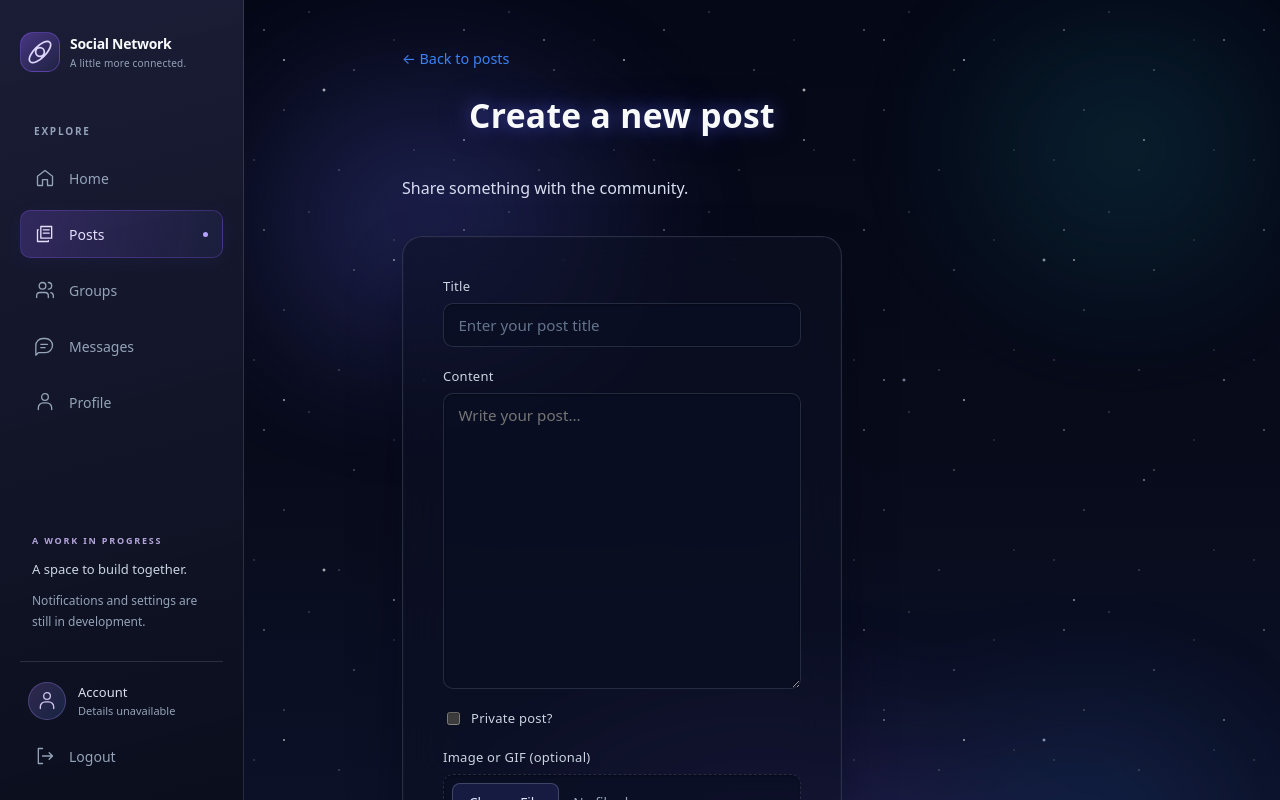
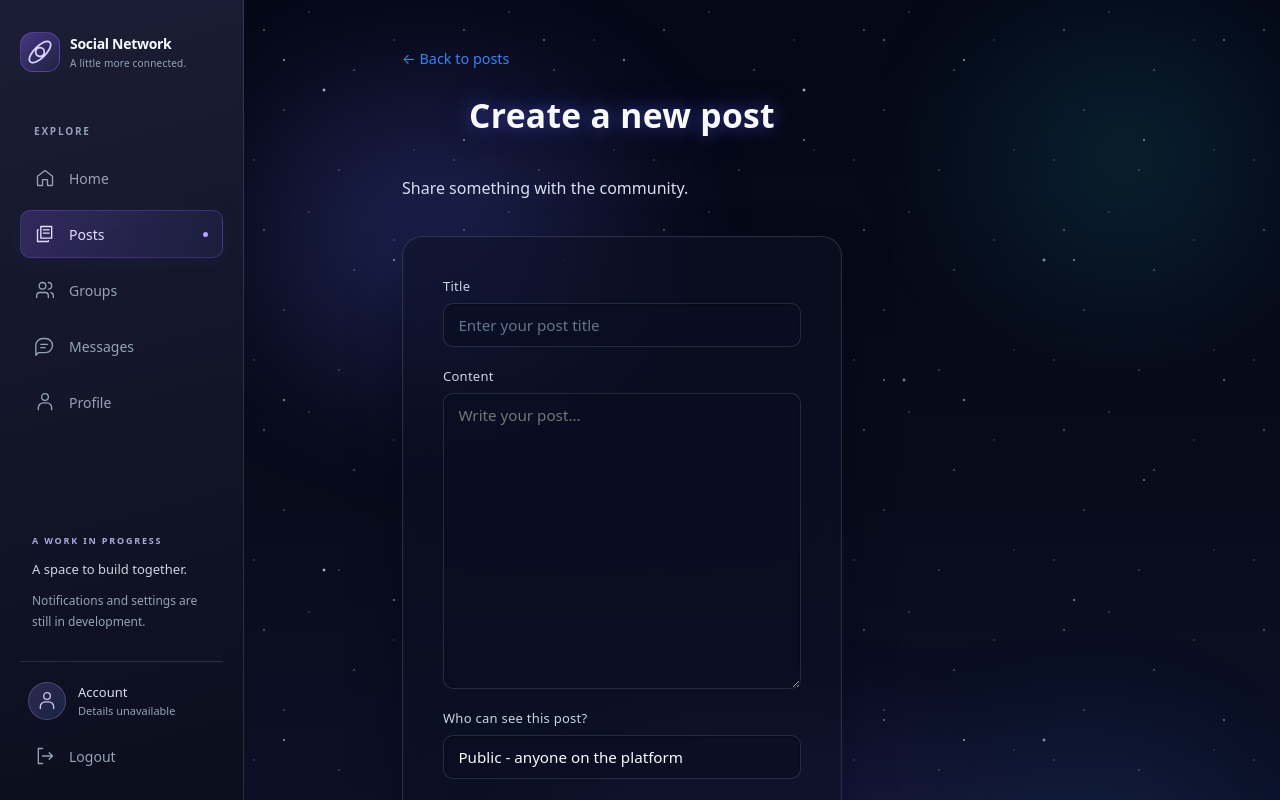
Before and after one commit to hussainhht/Spacial-Network, a Next.js app in the folder frontend/: page /posts/new in a window 1280 px wide. Built offline with nearby package versions, Linux system fonts and the light colour scheme; no server answers.

Commit message:
feat(posts): add post visibility UI

```diff
--- a/frontend/src/app/globals.css
+++ b/frontend/src/app/globals.css
@@ -474,6 +474,62 @@ main:has(form) form > p {
   border-radius: var(--space-radius-lg);
 }
 
+.post-author {
+  display: inline-flex;
+  align-items: center;
+  gap: 0.6rem;
+  margin-bottom: 0.9rem;
+  color: inherit;
+  text-decoration: none;
+}
+
+.post-author:hover .post-author-name {
+  text-decoration: underline;
+}
+
+.post-author-avatar,
+.post-author-avatar-fallback {
+  flex-shrink: 0;
+  width: 36px;
+  height: 36px;
+  border-radius: 50%;
+  object-fit: cover;
+}
+
+.post-author-avatar-fallback {
+  display: flex;
+  align-items: center;
+  justify-content: center;
+  background: rgba(99, 102, 241, 0.25);
+  color: var(--space-text-heading);
+  font-size: 0.85rem;
+  font-weight: 600;
+}
+
+.post-author-text {
+  display: flex;
+  flex-direction: column;
+  gap: 0.05rem;
+  min-width: 0;
+}
+
+.post-author-name {
+  color: var(--space-text-heading);
+  font-size: 0.9rem;
+  font-weight: 500;
+  overflow: hidden;
+  text-overflow: ellipsis;
+  white-space: nowrap;
+}
+
+.post-author-username {
+  color: var(--space-text-muted);
+  font-size: 0.78rem;
+  overflow: hidden;
+  text-overflow: ellipsis;
+  white-space: nowrap;
+}
+
 .post-card-header {
   display: flex;
   align-items: center;
@@ -643,6 +699,55 @@ main:has(form) form > p {
 .form-field-checkbox input {
   width: auto;
   min-height: auto;
+}
+
+.post-visibility-status {
+  margin: 0;
+  color: var(--space-text-muted);
+  font-size: 0.875rem;
+}
+
+.post-visibility-picker {
+  padding: 0.9rem 1rem;
+  background: rgba(255, 255, 255, 0.03);
+  border: 1px solid var(--space-border);
+  border-radius: var(--space-radius-md);
+}
+
+.post-visibility-picker-heading {
+  margin: 0 0 0.6rem;
+  color: var(--space-text-label);
+  font-size: 0.8125rem;
+  font-weight: 500;
+}
+
+.post-visibility-picker-list {
+  list-style: none;
+  margin: 0;
+  padding: 0;
+  display: flex;
+  flex-direction: column;
+  gap: 0.45rem;
+  max-height: 220px;
+  overflow-y: auto;
+}
+
+.post-visibility-picker-item label {
+  display: flex;
+  align-items: center;
+  gap: 0.5rem;
+  color: var(--space-text-heading);
+  font-size: 0.9rem;
+}
+
+.post-visibility-picker-item input {
+  width: auto;
+  min-height: auto;
+}
+
+.post-visibility-picker-username {
+  color: var(--space-text-muted);
+  font-size: 0.78rem;
 }
 
 .sr-only {
--- a/frontend/src/features/posts/api/posts.ts
+++ b/frontend/src/features/posts/api/posts.ts
@@ -16,7 +16,12 @@ export function createPost(input: NewPostInput): Promise<Post> {
   const formData = new FormData();
   formData.append("title", input.title);
   formData.append("content", input.content);
-  formData.append("private", String(input.private));
+  formData.append("visibility", input.visibility);
+  if (input.visibility === "custom") {
+    for (const id of input.viewerIds) {
+      formData.append("viewer_ids", String(id));
+    }
+  }
   if (input.image) {
     formData.append("image", input.image);
   }
@@ -30,7 +35,12 @@ export function createPost(input: NewPostInput): Promise<Post> {
 export function updatePost(id: number, input: PostInput): Promise<void> {
   return apiRequest<void>(`/posts/${id}`, {
     method: "PUT",
-    body: JSON.stringify(input),
+    body: JSON.stringify({
+      title: input.title,
+      content: input.content,
+      visibility: input.visibility,
+      viewer_ids: input.visibility === "custom" ? input.viewerIds : [],
+    }),
   });
 }
 
--- /dev/null
+++ b/frontend/src/features/posts/components/CustomViewerPicker.tsx
@@ -0,0 +1,72 @@
+"use client";
+
+import { useMyFollowers } from "../hooks/useMyFollowers";
+
+interface CustomViewerPickerProps {
+  selectedIds: number[];
+  onChange: (ids: number[]) => void;
+}
+
+export default function CustomViewerPicker({
+  selectedIds,
+  onChange,
+}: CustomViewerPickerProps) {
+  const { followers, loading, error } = useMyFollowers();
+
+  function toggle(id: number) {
+    if (selectedIds.includes(id)) {
+      onChange(selectedIds.filter((selectedId) => selectedId !== id));
+    } else {
+      onChange([...selectedIds, id]);
+    }
+  }
+
+  if (loading) {
+    return <p className="post-visibility-status">Loading your followers...</p>;
+  }
+
+  if (error) {
+    return <p className="form-error">{error}</p>;
+  }
+
+  if (followers.length === 0) {
+    return (
+      <p className="post-visibility-status">
+        You don&apos;t have any followers to choose from yet.
+      </p>
+    );
+  }
+
+  return (
+    <div className="post-visibility-picker">
+      <p className="post-visibility-picker-heading">
+        Choose who can see this post &middot; {selectedIds.length} selected
+      </p>
+
+      <ul className="post-visibility-picker-list">
+        {followers.map((user) => {
+          const fullName = [user.firstName, user.lastName]
+            .filter(Boolean)
+            .join(" ");
+          const checked = selectedIds.includes(user.id);
+
+          return (
+            <li key={user.id} className="post-visibility-picker-item">
+              <label>
+                <input
+                  type="checkbox"
+                  checked={checked}
+                  onChange={() => toggle(user.id)}
+                />
+                {fullName || user.username}{" "}
+                <span className="post-visibility-picker-username">
+                  @{user.username}
+                </span>
+              </label>
+            </li>
+          );
+        })}
+      </ul>
+    </div>
+  );
+}
--- a/frontend/src/features/posts/components/PostForm.tsx
+++ b/frontend/src/features/posts/components/PostForm.tsx
@@ -1,8 +1,9 @@
 "use client";
 
 import { useState } from "react";
-import type { PostInput } from "@/features/posts/types/post";
+import type { PostInput, PostVisibility } from "@/features/posts/types/post";
 import ImageAttachmentField from "@/components/ImageAttachmentField";
+import CustomViewerPicker from "./CustomViewerPicker";
 
 interface PostFormProps {
   initialValues?: PostInput;
@@ -21,7 +22,12 @@ export default function PostForm({
 }: PostFormProps) {
   const [title, setTitle] = useState(initialValues?.title ?? "");
   const [content, setContent] = useState(initialValues?.content ?? "");
-  const [isPrivate, setPrivate] = useState(initialValues?.private ?? false);
+  const [visibility, setVisibility] = useState<PostVisibility>(
+    initialValues?.visibility ?? "public",
+  );
+  const [viewerIds, setViewerIds] = useState<number[]>(
+    initialValues?.viewerIds ?? [],
+  );
   const [image, setImage] = useState<File | null>(null);
   const [loading, setLoading] = useState(false);
   const [error, setError] = useState("");
@@ -33,7 +39,7 @@ export default function PostForm({
     setLoading(true);
 
     try {
-      await onSubmit({ title, content, private: isPrivate, image });
+      await onSubmit({ title, content, visibility, viewerIds, image });
     } catch (err) {
       setError(err instanceof Error ? err.message : "Something went wrong");
     } finally {
@@ -73,18 +79,29 @@ export default function PostForm({
         />
       </div>
 
-      <div className="form-field form-field-checkbox">
-        <label htmlFor="private">
-          <input
-            id="private"
-            name="private"
-            type="checkbox"
-            checked={isPrivate}
-            onChange={(event) => setPrivate(event.target.checked)}
-          />
-          Private post?
-        </label>
+      <div className="form-field">
+        <label htmlFor="visibility">Who can see this post?</label>
+
+        <select
+          id="visibility"
+          name="visibility"
+          value={visibility}
+          onChange={(event) =>
+            setVisibility(event.target.value as PostVisibility)
+          }
+        >
+          <option value="public">Public - anyone on the platform</option>
+          <option value="followers">Followers only</option>
+          <option value="custom">Custom - only people I choose</option>
+        </select>
       </div>
+
+      {visibility === "custom" && (
+        <CustomViewerPicker
+          selectedIds={viewerIds}
+          onChange={setViewerIds}
+        />
+      )}
 
       {showImage && (
         <ImageAttachmentField
--- /dev/null
+++ b/frontend/src/features/posts/hooks/useMyFollowers.ts
@@ -0,0 +1,41 @@
+"use client";
+
+import { useEffect, useState } from "react";
+import { getFollowers, getMyProfile } from "@/features/profile/api/profiles";
+import type { ProfileUserSummary } from "@/features/profile/types/profile";
+
+// useMyFollowers loads the current user's own followers, so a post's
+// custom-visibility audience can only ever be picked from among them.
+export function useMyFollowers() {
+  const [followers, setFollowers] = useState<ProfileUserSummary[]>([]);
+  const [loading, setLoading] = useState(true);
+  const [error, setError] = useState("");
+
+  useEffect(() => {
+    let cancelled = false;
+
+    async function load() {
+      try {
+        const me = await getMyProfile();
+        const list = await getFollowers(me.username);
+        if (!cancelled) setFollowers(list);
+      } catch (err) {
+        if (!cancelled) {
+          setError(
+            err instanceof Error ? err.message : "Failed to load followers",
+          );
+        }
+      } finally {
+        if (!cancelled) setLoading(false);
+      }
+    }
+
+    load();
+
+    return () => {
+      cancelled = true;
+    };
+  }, []);
+
+  return { followers, loading, error };
+}
```
Also changed, not shown: frontend/src/app/(main)/posts/[id]/edit/page.tsx (+6 -3 lines), frontend/src/app/(main)/posts/[id]/page.tsx (+9 -1 lines), frontend/src/features/posts/components/PostAuthorLink.tsx (added, +52 -0 lines), frontend/src/features/posts/components/PostCard.tsx (+9 -1 lines), frontend/src/features/posts/types/post.ts (+19 -2 lines).
